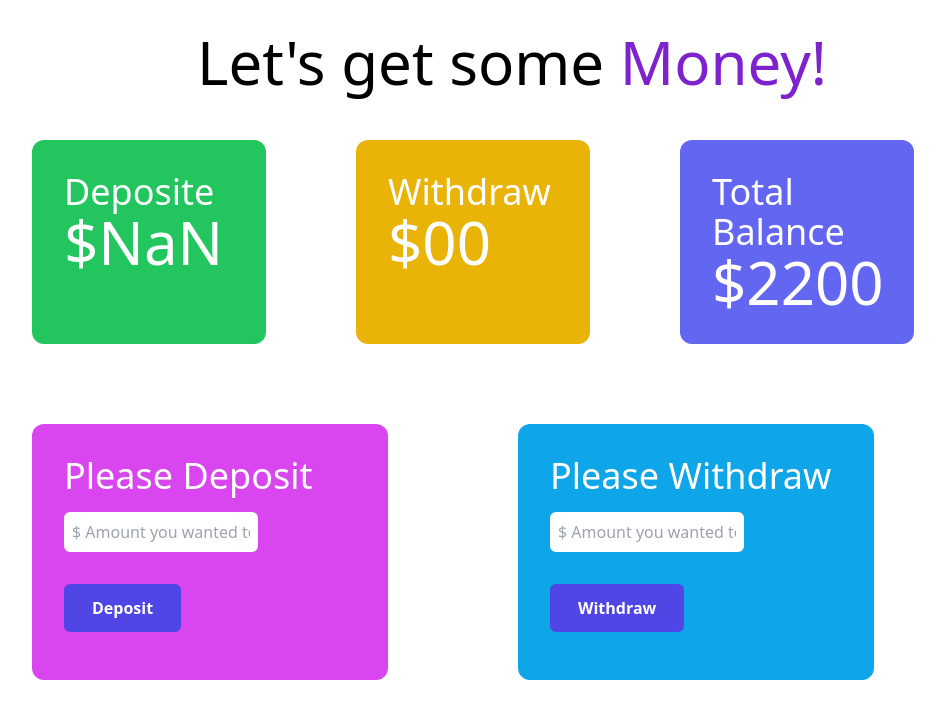
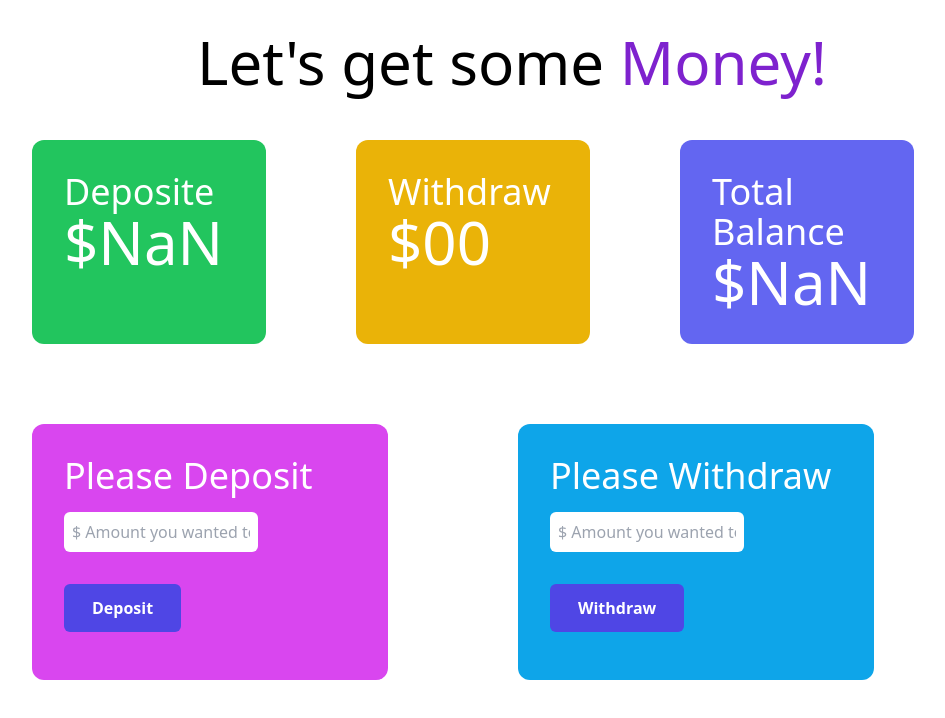
Before and after one commit to Sharif-Miah/bank-deposite-widthraw-site, a plain HTML site: page js/bankIndite.html in a window 1280 px wide. Both pictures are taken after a click on the button "Deposit". Shown: the whole page, without its empty margins (128-1073 px from the left). Drawn offline with nearby package versions, Linux system fonts and the light colour scheme.

Commit message:
deposit section added all

```diff
--- a/deposit.js
+++ b/deposit.js
@@ -14,9 +14,17 @@ document.getElementById('deposit-btn').addEventListener('click', function () {
 
     depositAmountElement.innerText = totalAmount;
 
+    // overall Total Sum
 
+    const ovarAll = document.getElementById('overl-total');
 
+    const ovarAllString = ovarAll.innerText;
 
+    const ovarAllBalance = parseFloat(ovarAllString);
+
+    const overAllTotal = ovarAllBalance + nwetotalAmount;
+
+    ovarAll.innerText = overAllTotal;
 
 
 
--- a/js/bankIndite.html
+++ b/js/bankIndite.html
@@ -32,7 +32,7 @@
                 </div>
                 <div class="bg-indigo-500 p-8 w-9/12 rounded-xl">
                     <h3 class='text-4xl'>Total Balance</h3>
-                    <h2 class="text-6xl">$2200</h2>
+                    <h2 class="text-6xl">$<span id="overl-total">1300</span></h2>
                 </div>
             </div>
         </section>
```
